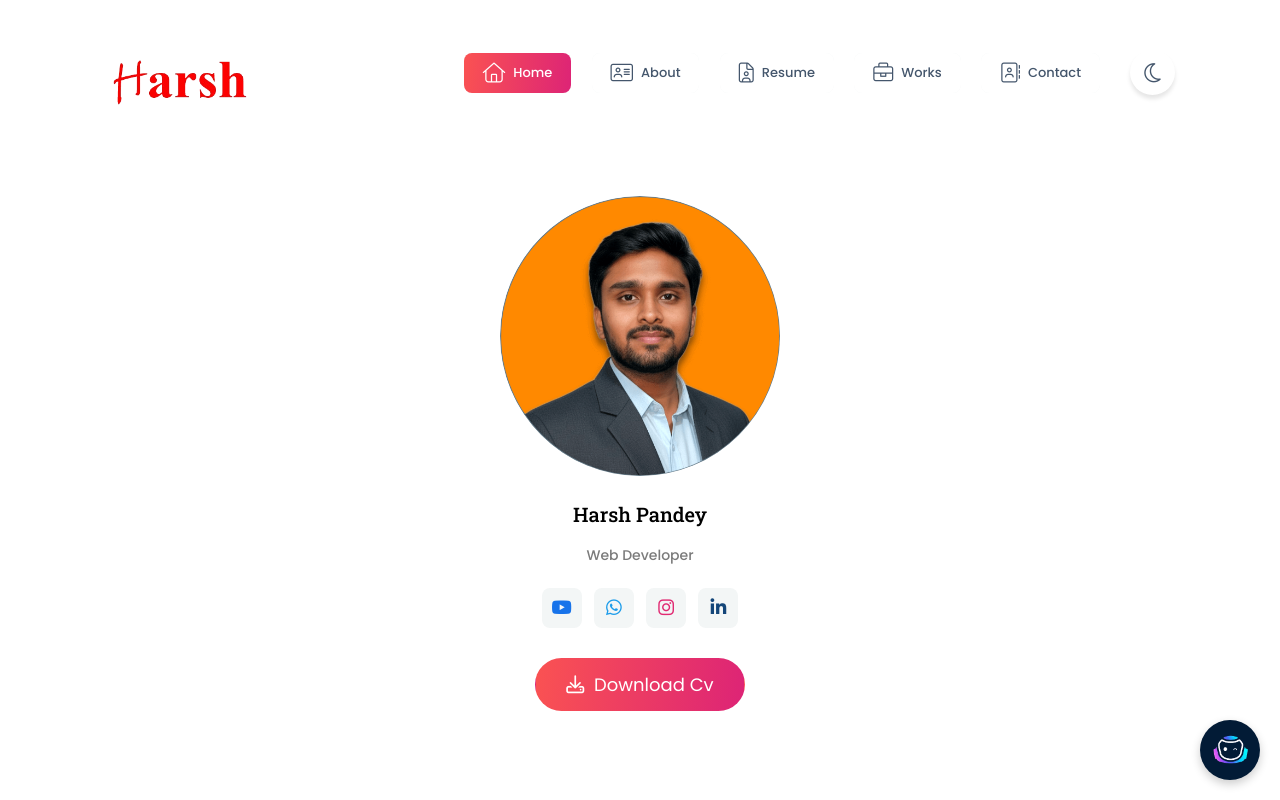
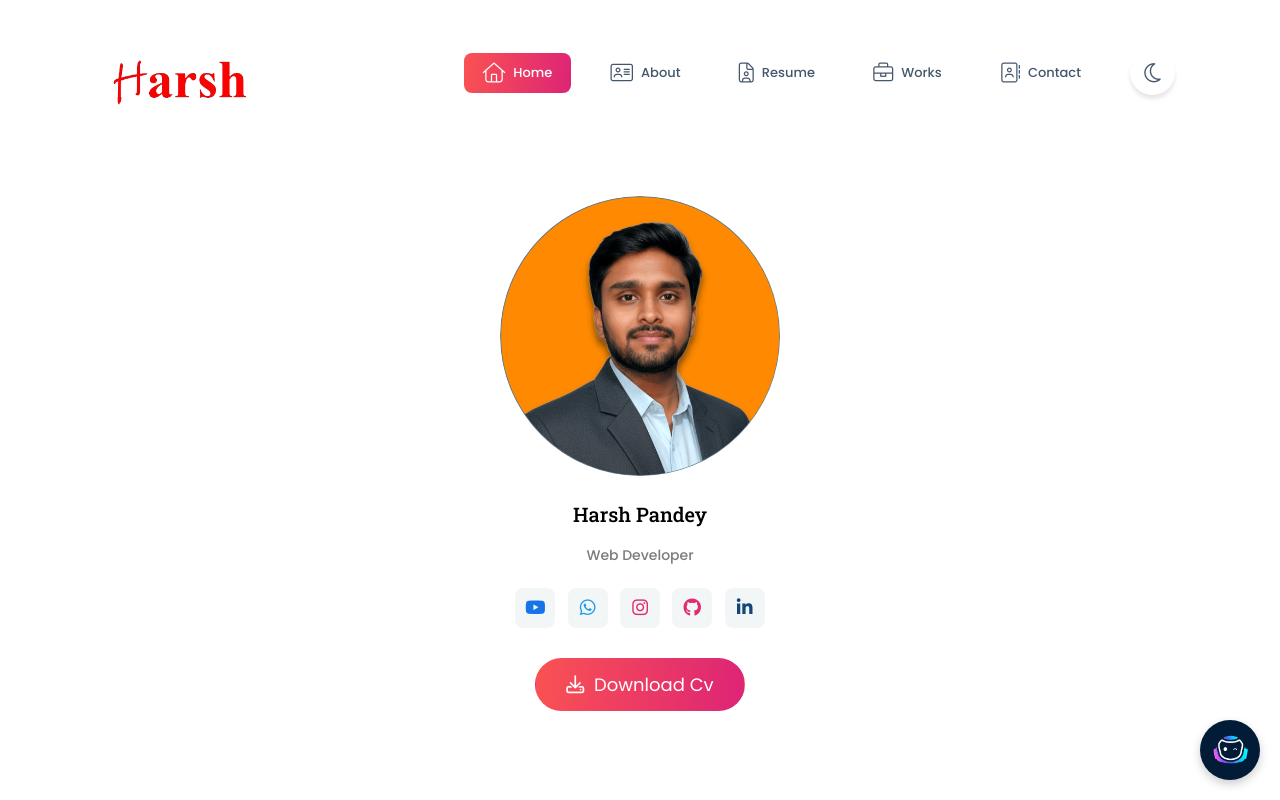
Before and after one commit to lucifer01430/Portfolio, a plain HTML site: page index.html in a window 1280 px wide. Drawn offline with Linux system fonts and the light colour scheme.

```diff
--- a/index.html
+++ b/index.html
@@ -217,6 +217,12 @@
                                 </a>
                             </li>
                             <li>
+                                <a href="https://www.github.com/lucifer01430" class="instagram hvr-pop"
+                                    target="_blank">
+                                    <i class="fa-brands fa-github"></i>
+                                </a>
+                            </li>
+                            <li>
                                 <a href="https://www.linkedin.com/in/harshpandey0143/" class="linkedin hvr-pop"
                                     target="_blank">
                                     <i class="fa-brands fa-linkedin-in"></i>
```
